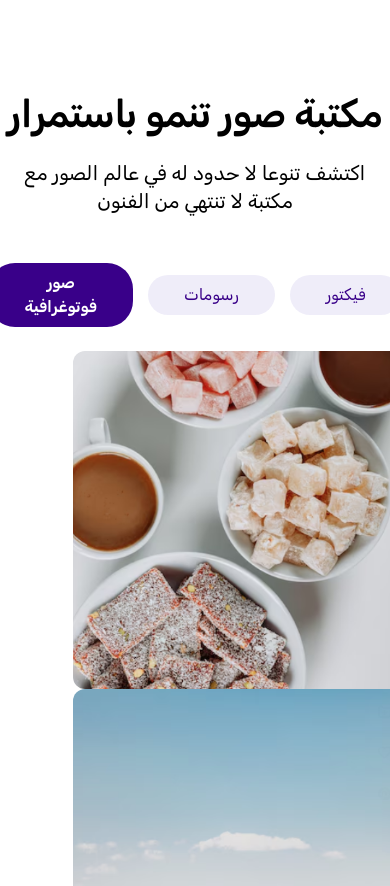
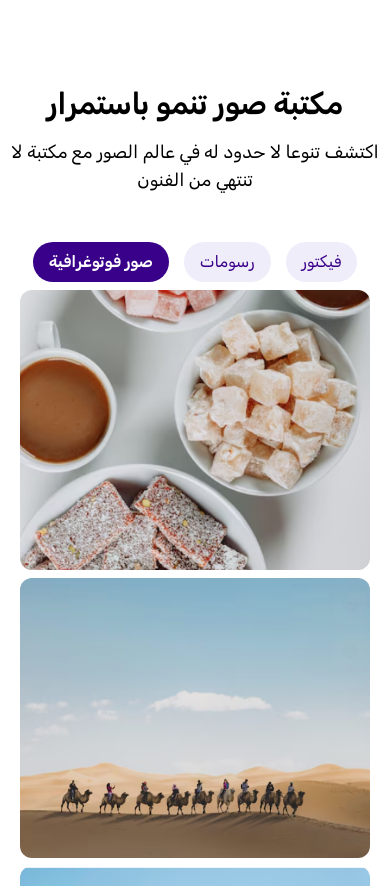
Before and after one commit to abdelrahman-Ebrahim/wojood, a Next.js app: page /ar in a window 390 px wide. Shown: the part 5176-6062 px from the top of the page. Built offline with nearby package versions, Linux system fonts and the light colour scheme.

Commit message:
resp LibrarySection

```diff
--- a/app/components/Library/Library.tsx
+++ b/app/components/Library/Library.tsx
@@ -25,7 +25,7 @@ const Library = () => {
       >
         {/* Header */}
         <motion.h2
-          className="font-semibold text-[38px]"
+          className="font-semibold text-3xl md:text-[38px]"
           initial={{ opacity: 0, y: -20 }}
           whileInView={{ opacity: 1, y: 0 }}
           transition={{
@@ -36,7 +36,7 @@ const Library = () => {
           {t("title")}
         </motion.h2>
         <motion.p
-          className="font-normal text-xl"
+          className="font-normal text-lg md:text-xl"
           initial={{ opacity: 0, y: 20 }}
           whileInView={{ opacity: 1, y: 0 }}
           transition={{
@@ -49,10 +49,10 @@ const Library = () => {
       </motion.div>
 
       {/* Filter Buttons with scroll animations */}
-      <div className="flex flex-col justify-center items-center gap-6 px-[117px]">
+      <div className="flex flex-col justify-center items-center gap-2 md:gap-6 xl:px-[117px] w-full">
         <div className="flex justify-center items-center gap-[15px]">
           <motion.button
-            className="bg-[#6152C11A] rounded-[26px] text-[#390089] flex justify-center items-center py-2 px-9"
+            className="bg-[#6152C11A] rounded-[26px] text-[#390089] flex justify-center items-center py-2 px-4 md:px-9 "
             initial={{ opacity: 0, x: -50 }}
             whileInView={{ opacity: 1, x: 0 }}
             transition={{ duration: 0.8 }}
@@ -65,7 +65,7 @@ const Library = () => {
             {t("btn1")}
           </motion.button>
           <motion.button
-            className="bg-[#6152C11A] rounded-[26px] text-[#390089] flex justify-center items-center py-2 px-9"
+            className="bg-[#6152C11A] rounded-[26px] text-[#390089] flex justify-center items-center py-2 px-4 md:px-9"
             initial={{ opacity: 0, x: -50 }}
             whileInView={{ opacity: 1, x: 0 }}
             transition={{ duration: 0.8 }}
@@ -78,7 +78,7 @@ const Library = () => {
             {t("btn2")}
           </motion.button>
           <motion.button
-            className="bg-[#390089] rounded-[26px] text-white font-semibold flex justify-center items-center py-2 px-9"
+            className="bg-[#390089] rounded-[26px] text-white font-semibold flex justify-center items-center py-2 px-4 md:px-9 text-nowrap"
             initial={{ opacity: 0, x: 50 }}
             whileInView={{ opacity: 1, x: 0 }}
             transition={{ duration: 0.8 }}
@@ -93,11 +93,11 @@ const Library = () => {
         </div>
 
         {/* Image Grids */}
-        <div className="grid grid-cols-1 md:grid-cols-3 gap-x-[13px] w-full">
+        <div className="grid grid-cols-1 md:grid-cols-3 gap-y-2 md:gap-y-0 gap-x-[13px] w-full px-5 xl:px-0">
           {["library1.png", "library2.png", "library3.png"].map(
             (image, index) => (
               <motion.div
-                className="relative w-[328px] h-[338px] overflow-hidden rounded-[12px]"
+                className="relative w-full h-[280px] md:h-[240px] lg:h-[338px] overflow-hidden rounded-[12px]"
                 key={index}
                 initial={{ opacity: 0, scale: 0.95 }}
                 whileInView={{ opacity: 1, scale: 1 }}
@@ -112,6 +112,7 @@ const Library = () => {
                   alt={`library${index + 1}`}
                   layout="fill"
                   objectFit="cover"
+                  className="w-full"
                 />
               </motion.div>
             )
@@ -119,10 +120,10 @@ const Library = () => {
         </div>
 
         {/* Image Grid 2 with fade-in & scale */}
-        <div className="grid grid-cols-1 md:grid-cols-2 gap-x-[20px] w-full">
+        <div className="grid grid-cols-1 md:grid-cols-2 gap-y-2 md:gap-y-0 gap-x-2 lg:gap-x-[20px] w-full px-5 xl:px-0">
           {["library4.png", "library5.png"].map((image, index) => (
             <motion.div
-              className="relative w-[481px] h-[293px] overflow-hidden"
+              className="relative w-full h-[280px] lg:h-[293px] overflow-hidden"
               key={index}
               initial={{ opacity: 0, scale: 0.95 }}
               whileInView={{ opacity: 1, scale: 1 }}
```
